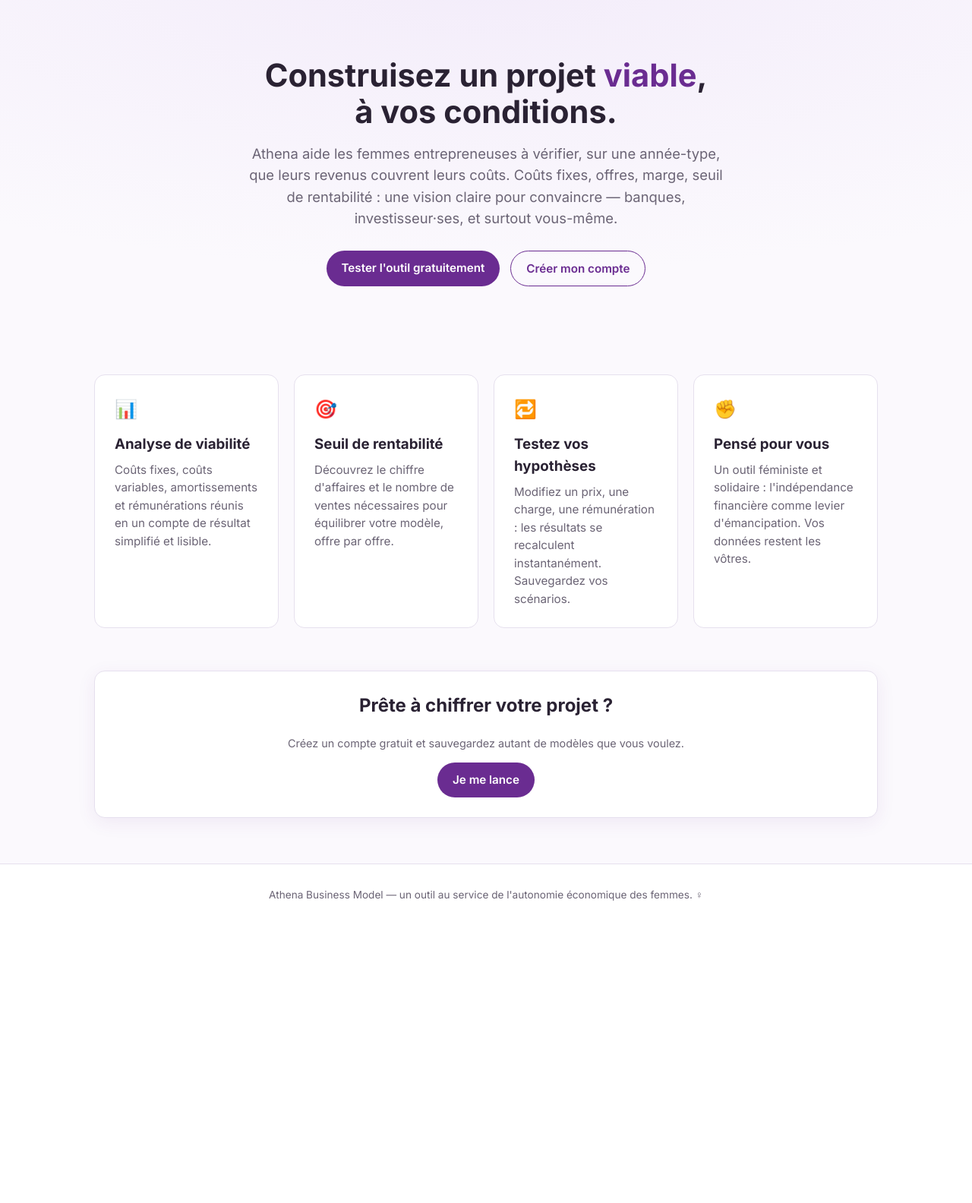
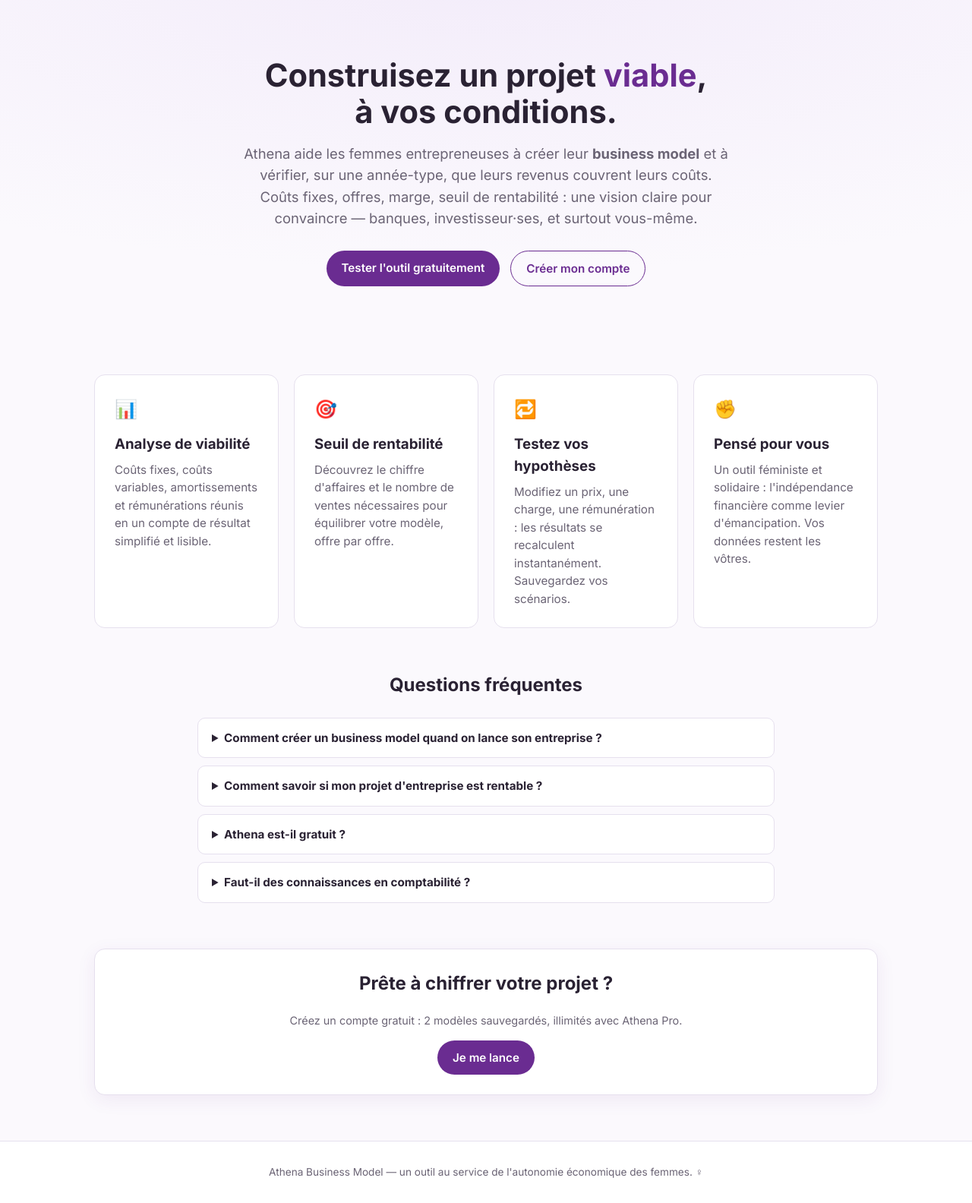
Before and after one commit to Shahinazabdelsalam/athena-business-model, a FastAPI app: page / in a window 1280 px wide. Shown: the part 68-1652 px from the top of the page at 76% size. Before the commit the page ends 1254 px from the top, so only its background shows below. Run offline with FastAPI, Linux system fonts and the light colour scheme.

Commit message:
Add SEO: meta descriptions, Open Graph, JSON-LD, FAQ, robots.txt, sitemap
- Keyword-rich title/description on homepage targeting 'creer son business model'
- FAQ section with FAQPage structured data, WebApplication schema with offers
- robots.txt (blocks admin/private pages) and sitemap.xml routes
- Fix outdated 'unlimited models' claim on homepage

Co-Authored-By: Claude Fable 5 <noreply@anthropic.com>

```diff
--- a/app/main.py
+++ b/app/main.py
@@ -15,7 +15,7 @@ from pathlib import Path
 import httpx
 import stripe
 from fastapi import FastAPI, Request, Depends, Form, HTTPException
-from fastapi.responses import HTMLResponse, RedirectResponse, JSONResponse
+from fastapi.responses import HTMLResponse, RedirectResponse, JSONResponse, PlainTextResponse, Response
 from fastapi.staticfiles import StaticFiles
 from fastapi.templating import Jinja2Templates
 from sqlalchemy import inspect, text
@@ -35,6 +35,7 @@ app = FastAPI(title="Athena Business Model")
 # Config
 # --------------------------------------------------------------------------
 ADMIN_EMAIL = os.getenv("ADMIN_EMAIL", "")
+SITE_URL = os.getenv("SITE_URL", "https://athenamodel.entangleeq.com")
 
 # Stripe — abonnement Athena Pro : 30 jours gratuits puis 4,99 €/mois.
 STRIPE_SECRET_KEY     = os.getenv("STRIPE_SECRET_KEY", "")
@@ -52,6 +53,7 @@ if STRIPE_SECRET_KEY:
 app.mount("/static", StaticFiles(directory=BASE_DIR / "static"), name="static")
 templates = Jinja2Templates(directory=BASE_DIR / "templates")
 templates.env.globals["admin_email"] = ADMIN_EMAIL
+templates.env.globals["site_url"] = SITE_URL
 
 GOOGLE_AUTH_URL  = "https://accounts.google.com/o/oauth2/v2/auth"
 GOOGLE_TOKEN_URL = "https://oauth2.googleapis.com/token"
@@ -623,6 +625,43 @@ def api_delete_model(model_id: int, request: Request, db: Session = Depends(get_
     return {"ok": True}
 
 
+# --------------------------------------------------------------------------
+# SEO — référencement Google
+# --------------------------------------------------------------------------
+@app.get("/robots.txt", response_class=PlainTextResponse)
+def robots():
+    return (
+        "User-agent: *\n"
+        "Allow: /\n"
+        "Disallow: /admin\n"
+        "Disallow: /tableau-de-bord\n"
+        "Disallow: /modele/\n"
+        "Disallow: /api/\n"
+        f"Sitemap: {SITE_URL}/sitemap.xml\n"
+    )
+
+
+@app.get("/sitemap.xml")
+def sitemap():
+    pages = [
+        ("/", "weekly", "1.0"),
+        ("/essayer", "weekly", "0.9"),
+        ("/upgrade", "monthly", "0.8"),
+        ("/inscription", "monthly", "0.7"),
+        ("/connexion", "monthly", "0.3"),
+    ]
+    urls = "".join(
+        f"<url><loc>{SITE_URL}{path}</loc><changefreq>{freq}</changefreq><priority>{prio}</priority></url>"
+        for path, freq, prio in pages
+    )
+    xml = (
+        '<?xml version="1.0" encoding="UTF-8"?>'
+        '<urlset xmlns="http://www.sitemaps.org/schemas/sitemap/0.9">'
+        f"{urls}</urlset>"
+    )
+    return Response(content=xml, media_type="application/xml")
+
+
 @app.get("/sante")
 def health():
     return {"status": "ok", "service": "Athena Business Model"}
--- a/app/templates/base.html
+++ b/app/templates/base.html
@@ -3,7 +3,16 @@
 <head>
   <meta charset="utf-8">
   <meta name="viewport" content="width=device-width, initial-scale=1">
-  <title>{% block title %}Athena — Modèle économique{% endblock %}</title>
+  <title>{% block title %}Athena — Créez votre business model et testez sa viabilité{% endblock %}</title>
+  <meta name="description" content="{% block description %}Athena aide les femmes entrepreneuses à créer leur business model gratuitement : coûts, marge, seuil de rentabilité et compte de résultat en quelques minutes, sans connaissances comptables.{% endblock %}">
+  <link rel="canonical" href="{{ site_url }}{{ request.url.path }}">
+  <meta property="og:site_name" content="Athena Business Model">
+  <meta property="og:type" content="website">
+  <meta property="og:title" content="{{ self.title() }}">
+  <meta property="og:description" content="{{ self.description() }}">
+  <meta property="og:url" content="{{ site_url }}{{ request.url.path }}">
+  <meta property="og:locale" content="fr_FR">
+  <meta name="twitter:card" content="summary">
   <link rel="preconnect" href="https://fonts.googleapis.com">
   <link href="https://fonts.googleapis.com/css2?family=Inter:wght@400;600;700;800&display=swap" rel="stylesheet">
   <link rel="stylesheet" href="/static/css/style.css">
--- a/app/templates/index.html
+++ b/app/templates/index.html
@@ -1,12 +1,14 @@
 {% extends "base.html" %}
+{% block title %}Créer son business model gratuitement — Athena, l'outil de viabilité pour femmes entrepreneuses{% endblock %}
+{% block description %}Créez votre business model en ligne gratuitement et vérifiez si votre projet d'entreprise est rentable : coûts fixes, marge, seuil de rentabilité, compte de résultat. Pensé pour les femmes entrepreneuses, sans jargon comptable.{% endblock %}
 {% block content %}
 <section class="hero">
   <h1>Construisez un projet <span class="accent">viable</span>,<br>à vos conditions.</h1>
   <p class="lead">
-    Athena aide les femmes entrepreneuses à vérifier, sur une année-type, que
-    leurs revenus couvrent leurs coûts. Coûts fixes, offres, marge, seuil de
-    rentabilité : une vision claire pour convaincre — banques, investisseur·ses,
-    et surtout vous-même.
+    Athena aide les femmes entrepreneuses à créer leur <strong>business model</strong> et à
+    vérifier, sur une année-type, que leurs revenus couvrent leurs coûts. Coûts fixes,
+    offres, marge, seuil de rentabilité : une vision claire pour convaincre — banques,
+    investisseur·ses, et surtout vous-même.
   </p>
   <div class="cta">
     <a href="/essayer" class="btn">Tester l'outil gratuitement</a>
@@ -38,10 +40,69 @@
     </div>
   </div>
 
+  <section style="max-width:760px;margin:0 auto 60px">
+    <h2 style="text-align:center;margin-bottom:24px">Questions fréquentes</h2>
+    <details class="faq-item">
+      <summary>Comment créer un business model quand on lance son entreprise ?</summary>
+      <p>Listez vos coûts fixes (loyer, logiciels, comptable…), vos offres avec leur prix, et le volume de ventes que vous visez. Athena calcule automatiquement votre marge, votre seuil de rentabilité et un compte de résultat simplifié : vous savez en quelques minutes si votre projet tient la route.</p>
+    </details>
+    <details class="faq-item">
+      <summary>Comment savoir si mon projet d'entreprise est rentable ?</summary>
+      <p>Votre projet est viable quand votre chiffre d'affaires couvre vos coûts fixes et variables, y compris votre propre rémunération. Athena affiche votre seuil de rentabilité : le chiffre d'affaires minimum à atteindre, et le nombre de ventes que cela représente offre par offre.</p>
+    </details>
+    <details class="faq-item">
+      <summary>Athena est-il gratuit ?</summary>
+      <p>Oui : le calculateur complet est gratuit, avec 2 modèles sauvegardés et l'export PDF. La formule Pro (30 jours gratuits puis 4,99 €/mois, sans engagement) ajoute les modèles illimités, la projection sur 3 ans, les scénarios, la trésorerie mensuelle, l'impôt IS et l'analyse CAC/LTV.</p>
+    </details>
+    <details class="faq-item">
+      <summary>Faut-il des connaissances en comptabilité ?</summary>
+      <p>Non. Athena est pensé pour les entrepreneuses qui débutent : vous saisissez vos chiffres en langage courant, l'outil s'occupe des calculs et vous explique chaque indicateur.</p>
+    </details>
+  </section>
+
   <div class="card center" style="margin-bottom:60px">
     <h2>Prête à chiffrer votre projet ?</h2>
-    <p class="muted">Créez un compte gratuit et sauvegardez autant de modèles que vous voulez.</p>
+    <p class="muted">Créez un compte gratuit : 2 modèles sauvegardés, illimités avec Athena Pro.</p>
     <a href="/inscription" class="btn">Je me lance</a>
   </div>
 </div>
+
+<style>
+.faq-item { border: 1px solid var(--bord); border-radius: 10px; padding: 14px 18px; margin-bottom: 10px; background: #fff; }
+.faq-item summary { font-weight: 700; cursor: pointer; font-size: .95rem; }
+.faq-item p { margin: 10px 0 4px; font-size: .9rem; color: var(--gris); line-height: 1.55; }
+</style>
+
+<script type="application/ld+json">
+{
+  "@context": "https://schema.org",
+  "@type": "WebApplication",
+  "name": "Athena Business Model",
+  "url": "{{ site_url }}",
+  "applicationCategory": "BusinessApplication",
+  "operatingSystem": "Web",
+  "inLanguage": "fr",
+  "description": "Outil en ligne pour créer son business model et tester la viabilité de son projet d'entreprise : coûts, marge, seuil de rentabilité, compte de résultat. Pensé pour les femmes entrepreneuses.",
+  "offers": [
+    {"@type": "Offer", "name": "Gratuit", "price": "0", "priceCurrency": "EUR"},
+    {"@type": "Offer", "name": "Athena Pro", "price": "4.99", "priceCurrency": "EUR"}
+  ]
+}
+</script>
+<script type="application/ld+json">
+{
+  "@context": "https://schema.org",
+  "@type": "FAQPage",
+  "mainEntity": [
+    {"@type": "Question", "name": "Comment créer un business model quand on lance son entreprise ?",
+     "acceptedAnswer": {"@type": "Answer", "text": "Listez vos coûts fixes, vos offres avec leur prix et le volume de ventes visé. Athena calcule automatiquement votre marge, votre seuil de rentabilité et un compte de résultat simplifié."}},
+    {"@type": "Question", "name": "Comment savoir si mon projet d'entreprise est rentable ?",
+     "acceptedAnswer": {"@type": "Answer", "text": "Votre projet est viable quand votre chiffre d'affaires couvre vos coûts fixes et variables, y compris votre rémunération. Athena affiche votre seuil de rentabilité et le nombre de ventes nécessaires."}},
+    {"@type": "Question", "name": "Athena est-il gratuit ?",
+     "acceptedAnswer": {"@type": "Answer", "text": "Oui, le calculateur complet est gratuit avec 2 modèles sauvegardés et l'export PDF. La formule Pro (30 jours gratuits puis 4,99 €/mois) ajoute les modèles illimités et les analyses avancées."}},
+    {"@type": "Question", "name": "Faut-il des connaissances en comptabilité ?",
+     "acceptedAnswer": {"@type": "Answer", "text": "Non, Athena est pensé pour les entrepreneuses qui débutent : vous saisissez vos chiffres, l'outil s'occupe des calculs et explique chaque indicateur."}}
+  ]
+}
+</script>
 {% endblock %}
```
